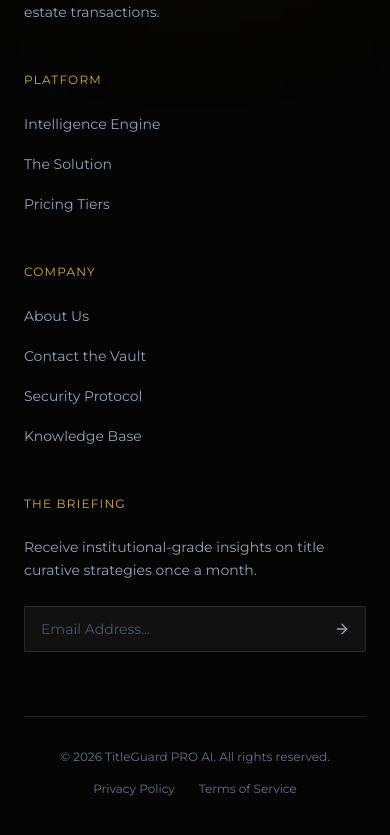
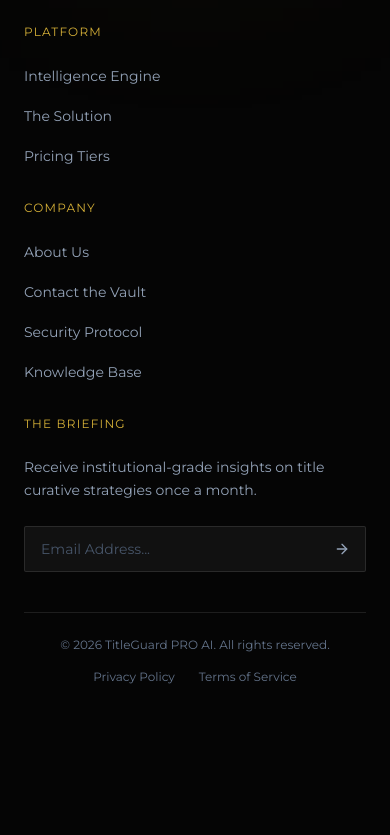
Before and after one commit to zaraiecastillo/titleguard-pro, a Next.js app: page / in a window 390 px wide. Shown: the part 5591-6426 px from the top of the page. After the commit the page ends 6300 px from the top, so only its background shows below. Built offline with nearby package versions, Linux system fonts and the light colour scheme; a web font is replaced by a local one.

Commit message:
style: reduce footer padding and margin for compact layout

```diff
--- a/src/components/Footer.tsx
+++ b/src/components/Footer.tsx
@@ -5,12 +5,12 @@
 
 export function Footer() {
     return (
-        <footer className="bg-[#050505] border-t border-white/5 pt-20 pb-10 relative overflow-hidden">
+        <footer className="bg-[#050505] border-t border-white/5 pt-12 pb-6 relative overflow-hidden">
             {/* Subtle Gradient Glow */}
             <div className="absolute top-0 left-1/2 -translate-x-1/2 w-3/4 h-32 bg-[#D4AF37]/5 blur-[100px] pointer-events-none" />
 
             <div className="max-w-7xl mx-auto px-6 relative z-10">
-                <div className="grid grid-cols-1 md:grid-cols-2 lg:grid-cols-4 gap-12 lg:gap-8 mb-16">
+                <div className="grid grid-cols-1 md:grid-cols-2 lg:grid-cols-4 gap-8 mb-10">
 
                     {/* Column 1: Brand */}
                     <div className="space-y-6 lg:pr-8">
@@ -70,7 +70,7 @@
                 </div>
 
                 {/* Bottom Bar */}
-                <div className="pt-8 border-t border-white/10 flex flex-col md:flex-row items-center justify-between gap-4">
+                <div className="pt-6 border-t border-white/10 flex flex-col md:flex-row items-center justify-between gap-4">
                     <p className="text-slate-500 text-xs font-sans">
                         &copy; {new Date().getFullYear()} TitleGuard PRO AI. All rights reserved.
                     </p>
```
